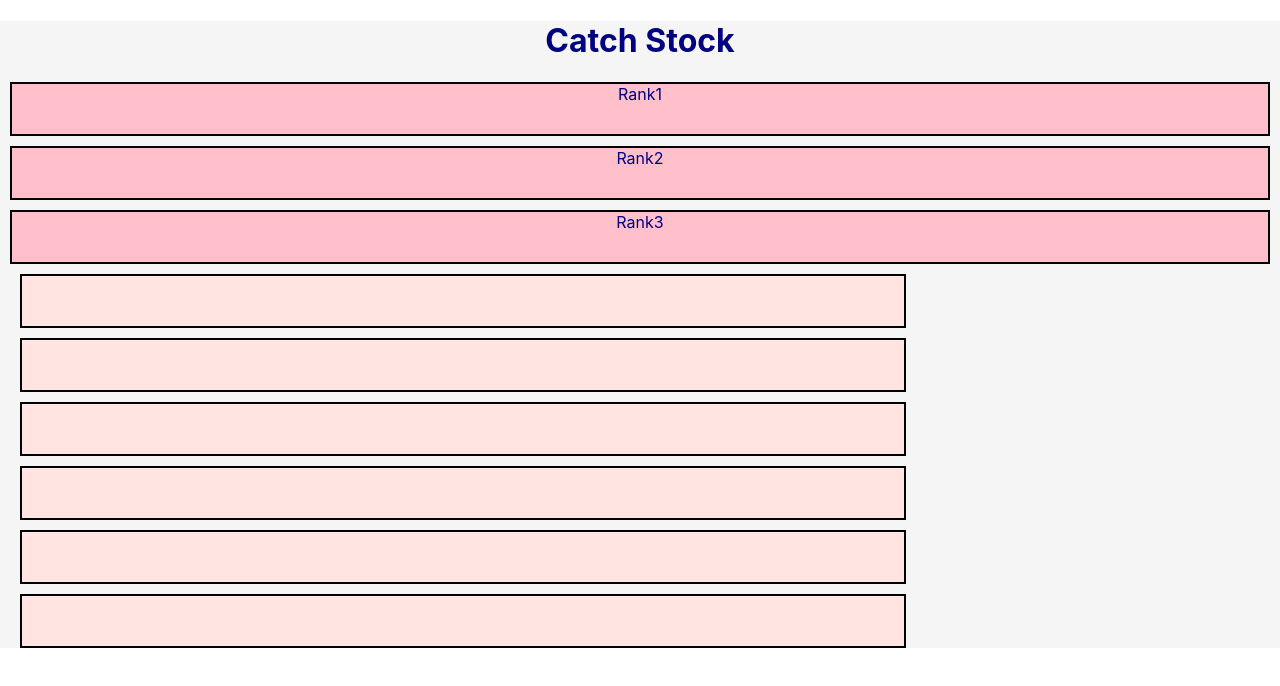
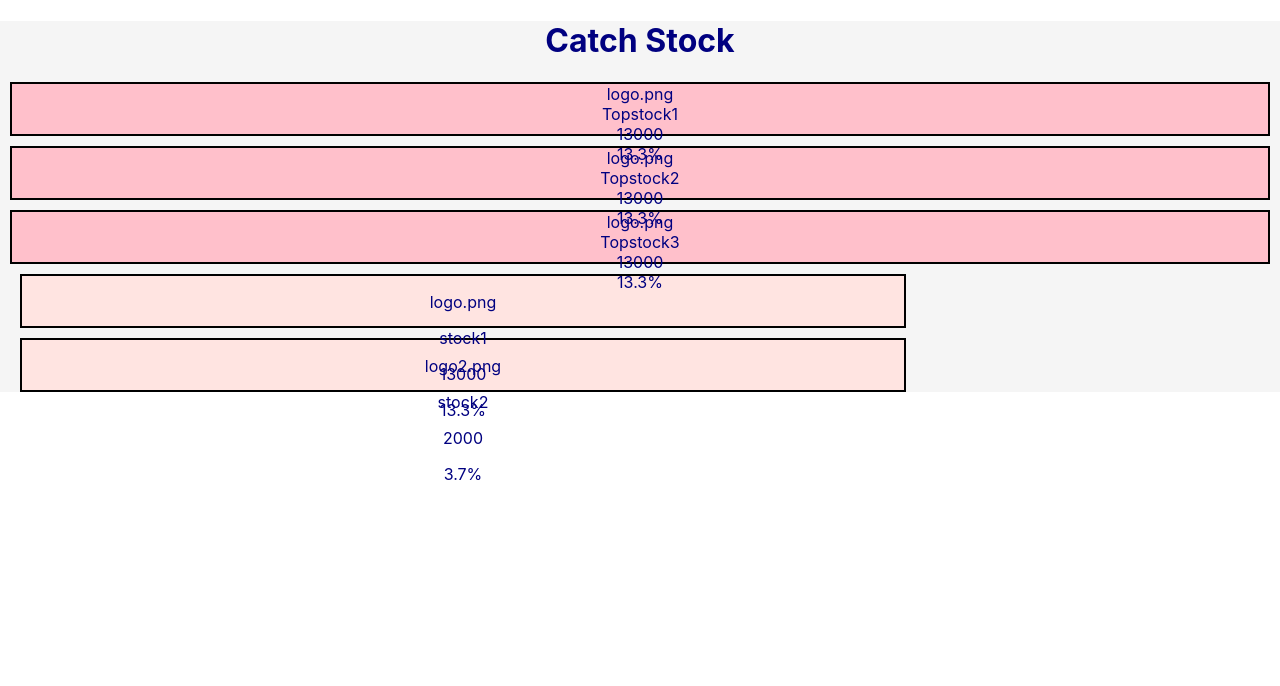
Before and after one commit to sojoyfulyouth/Stock-Ranking, a React (Create React App) app: page / in a window 1280 px wide. Shown: the top 686 px of the page. Built offline with nearby package versions, Linux system fonts and the light colour scheme.

Commit message:
test creating div for stock

```diff
--- a/src/App.js
+++ b/src/App.js
@@ -1,18 +1,67 @@
 import "./App.css";
 
 function App() {
-  const listEx = ["주식1", "주식2", "주식3", "주식4", "주식5", "주식6"];
+  const TopStock1 = {
+    stockName: "Topstock1",
+    stockLogo: "logo.png",
+    stockPrice: 13000,
+    stockRaise: "13.3%",
+  };
+  const TopStock2 = {
+    stockName: "Topstock2",
+    stockLogo: "logo.png",
+    stockPrice: 13000,
+    stockRaise: "13.3%",
+  };
+  const TopStock3 = {
+    stockName: "Topstock3",
+    stockLogo: "logo.png",
+    stockPrice: 13000,
+    stockRaise: "13.3%",
+  };
+  const TopStockList = [TopStock1, TopStock2, TopStock3];
+
+  const stock1 = {
+    stockName: "stock1",
+    stockLogo: "logo.png",
+    stockPrice: 13000,
+    stockRaise: "13.3%",
+  };
+  const stock2 = {
+    stockName: "stock2",
+    stockLogo: "logo2.png",
+    stockPrice: 2000,
+    stockRaise: "3.7%",
+  };
+  const stockList = [stock1, stock2];
   return (
     <div className="App">
       <h1 id="appTitle"> Catch Stock</h1>
       <div className="top3RankWrap">
-        <div className="top1">Rank1</div>
-        <div className="top2">Rank2</div>
-        <div className="top3">Rank3</div>
+        {TopStockList.map((stock, index) => (
+          <div className="topStock">
+            <div className="TopStockImg">{stock.stockLogo}</div>
+            <span>
+              {stock.stockName}
+              <br />
+              {stock.stockPrice}
+              <br />
+              {stock.stockRaise}
+            </span>
+          </div>
+        ))}
       </div>
       <div className="stockRankingWrap">
-        {listEx.map((stock, index) => (
-          <div key={index} className="stock"></div>
+        {/* 4번째 주식부터 보여줘야함 */}
+        {stockList.map((stock, index) => (
+          <div key={index} className="stock">
+            <span className="stockListContent">
+              <p>{stock.stockLogo}</p>
+              <p>{stock.stockName}</p>
+              <p>{stock.stockPrice}</p>
+              <p>{stock.stockRaise}</p>
+            </span>
+          </div>
         ))}
       </div>
     </div>
```
